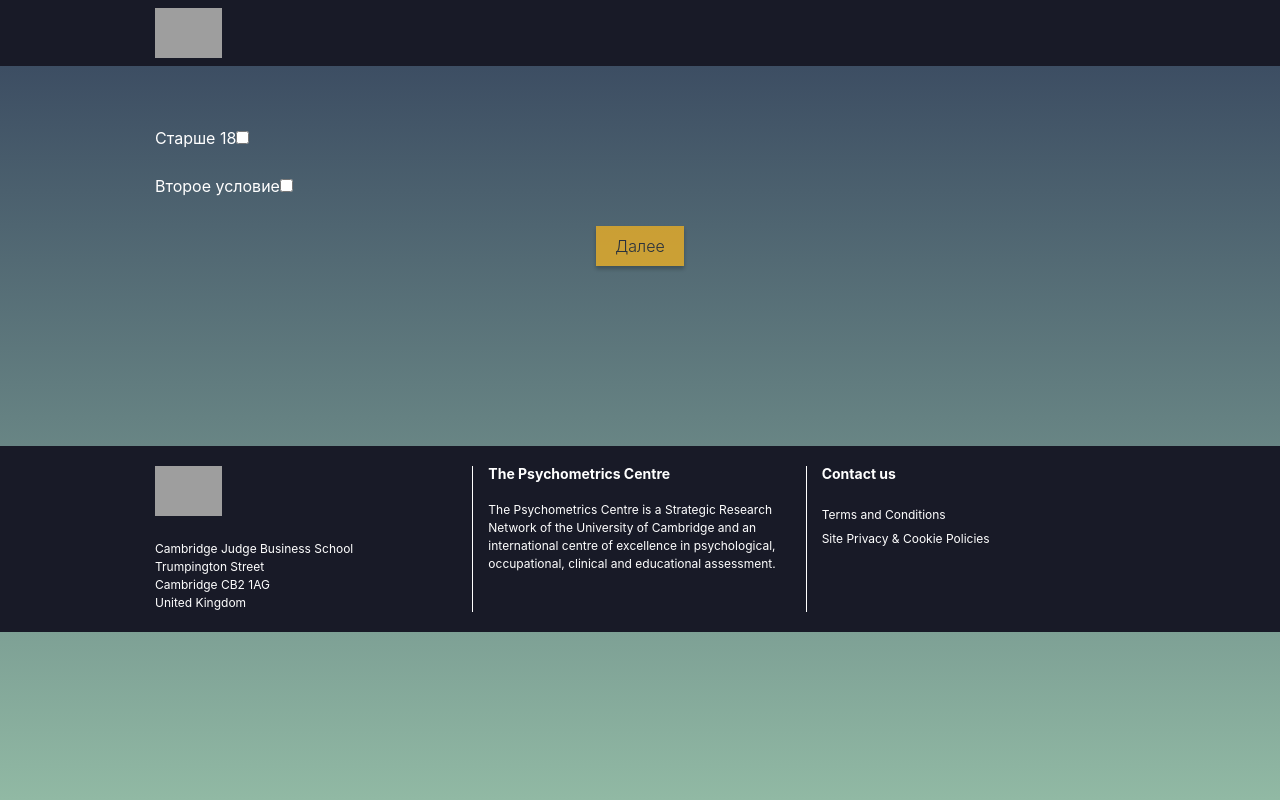
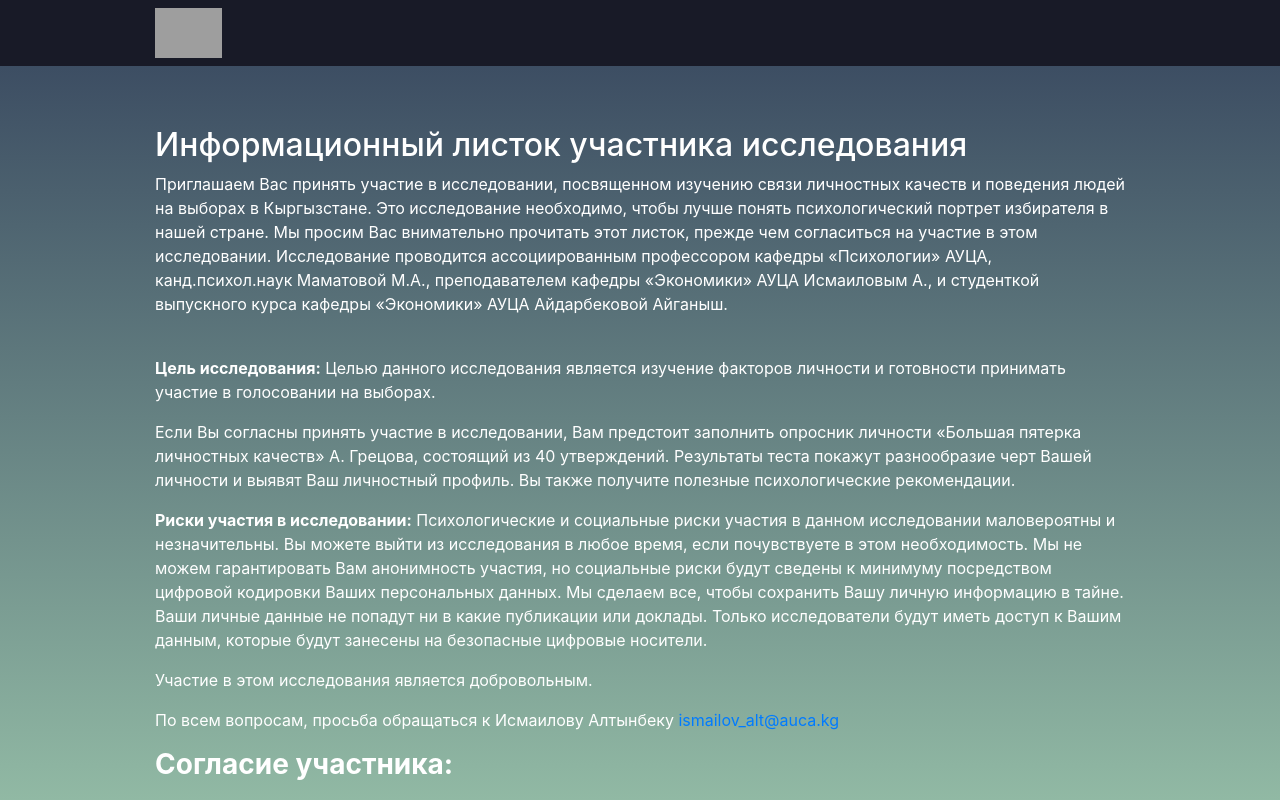
Before and after one commit to aydaraliev/psychotest, an Angular app in the folder psycho_front/: page /privacy in a window 1280 px wide. Shown: the top 800 px of the page. Built offline with nearby package versions, Linux system fonts and the light colour scheme; grey boxes are pictures that could not be loaded.

Commit message:
add privacy

```diff
--- a/psycho_front/src/app/components/common/footer/footer.component.html
+++ b/psycho_front/src/app/components/common/footer/footer.component.html
@@ -1,28 +1,28 @@
-<footer>
-  <div class="container-fluid">
-    <div class="row">
-      <div class="col-xs-12 col-sm-12 col-md-4 border-dot">
-        <a routerLink="/">
-          <img class="logo" src="https://discovermyprofile.com/public/images/branding/psychometrics.svg" alt="Logo">
-        </a>
-        <br><br>
-        <p>Cambridge Judge Business School</p>
-        <p>Trumpington Street</p>
-        <p>Cambridge CB2 1AG</p>
-        <p>United Kingdom</p>
-      </div>
+<!--<footer>-->
+  <!--<div class="container-fluid">-->
+    <!--<div class="row">-->
+      <!--<div class="col-xs-12 col-sm-12 col-md-4 border-dot">-->
+        <!--<a routerLink="/">-->
+          <!--<img class="logo" src="https://discovermyprofile.com/public/images/branding/psychometrics.svg" alt="Logo">-->
+        <!--</a>-->
+        <!--<br><br>-->
+        <!--<p>Cambridge Judge Business School</p>-->
+        <!--<p>Trumpington Street</p>-->
+        <!--<p>Cambridge CB2 1AG</p>-->
+        <!--<p>United Kingdom</p>-->
+      <!--</div>-->
 
-      <div class="hidden-xs col-xs-12 col-sm-12 col-md-4 border-dot">
-        <h3>The Psychometrics Centre</h3>
-        <p>The Psychometrics Centre is a Strategic Research Network of the University of Cambridge and an international centre of excellence in psychological, occupational, clinical and educational assessment.</p>
-      </div>
+      <!--<div class="hidden-xs col-xs-12 col-sm-12 col-md-4 border-dot">-->
+        <!--<h3>The Psychometrics Centre</h3>-->
+        <!--<p>The Psychometrics Centre is a Strategic Research Network of the University of Cambridge and an international centre of excellence in psychological, occupational, clinical and educational assessment.</p>-->
+      <!--</div>-->
 
-      <div class="col-xs-12 col-sm-12 col-md-4 border-dot">
-        <h3>Contact us</h3>
-        <a routerLink="/terms">Terms and Conditions</a>
-        <br>
-        <a routerLink="/privacy">Site Privacy & Cookie Policies</a>
-      </div>
-    </div>
-  </div>
-</footer>
+      <!--<div class="col-xs-12 col-sm-12 col-md-4 border-dot">-->
+        <!--<h3>Contact us</h3>-->
+        <!--<a routerLink="/terms">Terms and Conditions</a>-->
+        <!--<br>-->
+        <!--<a routerLink="/privacy">Site Privacy & Cookie Policies</a>-->
+      <!--</div>-->
+    <!--</div>-->
+  <!--</div>-->
+<!--</footer>-->
--- a/psycho_front/src/app/components/common/privacy/privacy.component.html
+++ b/psycho_front/src/app/components/common/privacy/privacy.component.html
@@ -1,12 +1,31 @@
 <div class="container-fluid item-container new-page">
+  <h2>Информационный листок участника исследования</h2>
+  <p>Приглашаем Вас принять участие в исследовании, посвященном изучению связи личностных качеств и поведения людей на выборах в Кыргызстане. Это исследование необходимо, чтобы лучше понять психологический портрет избирателя в нашей стране. Мы просим Вас внимательно прочитать этот листок, прежде чем согласиться на участие в этом исследовании. Исследование проводится ассоциированным профессором кафедры «Психологии» АУЦА, канд.психол.наук Маматовой М.А., преподавателем кафедры «Экономики» АУЦА Исмаиловым А., и студенткой выпускного курса кафедры «Экономики» АУЦА Айдарбековой Айганыш. </p>
+  <br />
+
+  <p>
+    <b>Цель исследования:</b> Целью данного исследования является изучение факторов личности и готовности принимать участие в голосовании на выборах.
+  </p>
+
+  <p>Если Вы согласны принять участие в исследовании, Вам предстоит заполнить опросник личности «Большая пятерка личностных качеств» А. Грецова, состоящий из 40 утверждений. Результаты теста покажут разнообразие черт Вашей личности и выявят Ваш личностный профиль. Вы также получите полезные психологические рекомендации. </p>
+
+  <p><b>Риски участия в исследовании:</b> Психологические и социальные риски участия в данном исследовании маловероятны и незначительны. Вы можете выйти из исследования в любое время, если почувствуете в этом необходимость. Мы не можем гарантировать Вам анонимность участия, но социальные риски будут сведены к минимуму посредством цифровой кодировки Ваших персональных данных. Мы сделаем все, чтобы сохранить Вашу личную информацию в тайне. Ваши личные данные не попадут ни в какие публикации или доклады. Только исследователи будут иметь доступ к Вашим данным, которые будут занесены на безопасные цифровые носители. </p>
+
+  <p>Участие в этом исследования является добровольным. </p>
+
+  <p>По всем вопросам, просьба обращаться к Исмаилову Алтынбеку <a href="mailto:ismailov_alt@auca.kg">ismailov_alt@auca.kg</a></p>
+
+  <h3><b>Согласие участника:</b></h3>
+
+  <br />
 
     <div class="form-group" >
-      <label for="first">Старше 18</label>
+      <label for="first">Я старше 18</label>
       <input id="first" type="checkbox" [(ngModel)]="first" [ngModelOptions]="{standalone: true}">
     </div>
 
     <div class="form-group">
-      <label for="second">Второе условие</label>
+      <label for="second">Я даю свое согласие на участие в данном исследовании путем участия в нем.</label>
       <input id="second" type="checkbox" [(ngModel)]="second" [ngModelOptions]="{standalone: true}">
     </div>
 
```
